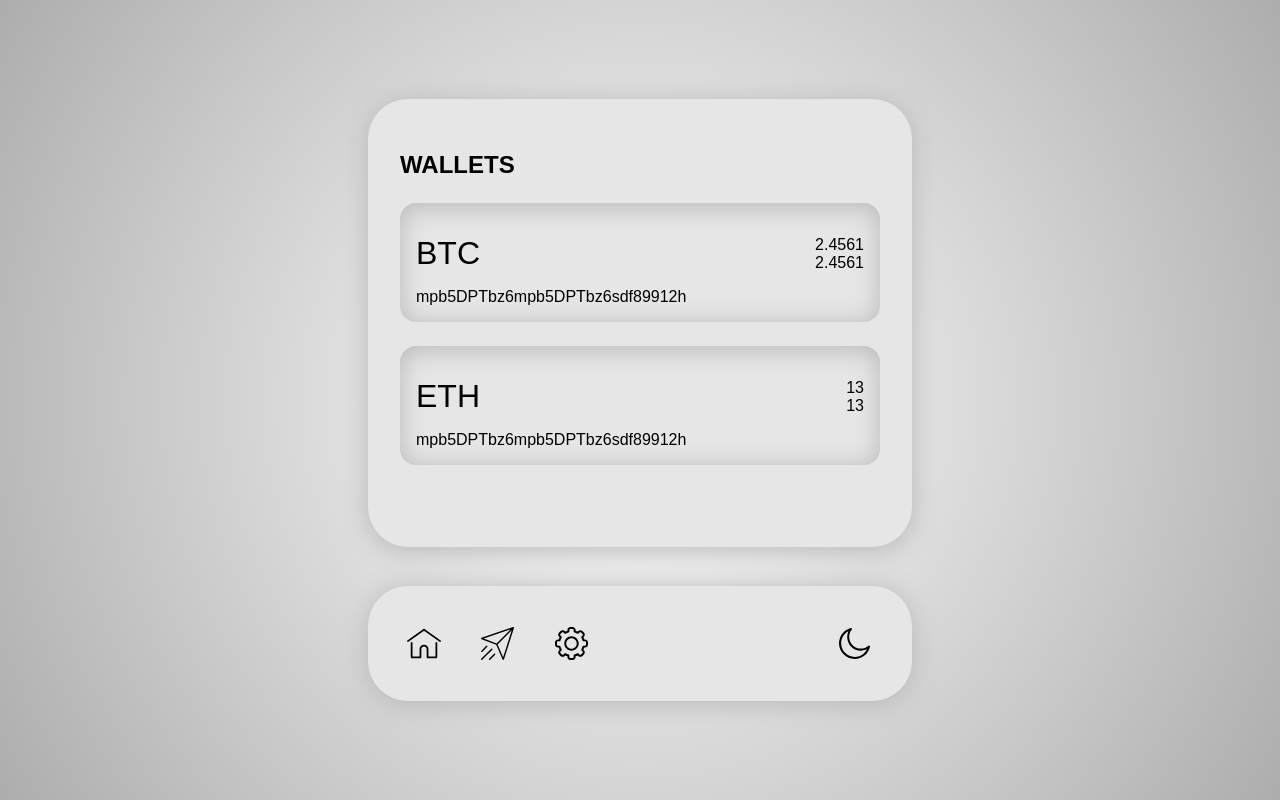
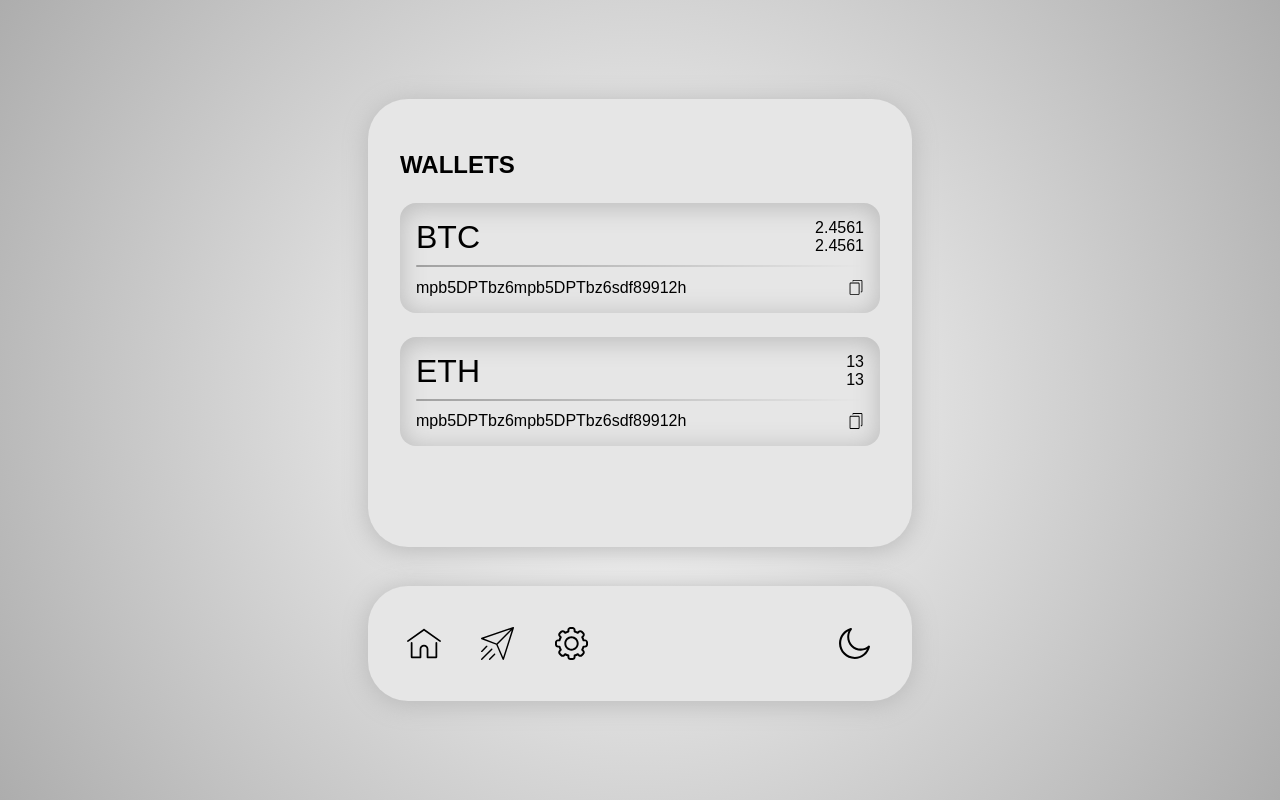
Before and after one commit to NotEternal/bitcoinWallet, a React (Create React App) app: page / in a window 1280 px wide. Built offline with nearby package versions, Linux system fonts and the light colour scheme; a web font is replaced by a local one.

Commit message:
Improved wallet item UI. Added copy functional.

```diff
--- a/src/images/index.js
+++ b/src/images/index.js
@@ -5,6 +5,7 @@ import sun from './sun.svg';
 import moon from './moon.svg';
 import btc from './btc.svg';
 import dollar from './dollar.svg';
+import copy from './copy.svg';
 
 const Icons = {
   home,
@@ -14,6 +15,7 @@ const Icons = {
   moon,
   btc,
   dollar,
+  copy,
 };
 
 export default Icons;
--- a/src/pages/Wallets/WalletItem.jsx
+++ b/src/pages/Wallets/WalletItem.jsx
@@ -1,5 +1,19 @@
+import { useState, useRef } from 'react';
+import Icons from '../../images';
+
 export const WalletItem = (props) => {
   const { ticker, address, balance, shortAddress } = props;
+  const [isCopied, setIsCopied] = useState('');
+  const textAreaRef = useRef(null);
+
+  const onCopy = (event) => {
+    textAreaRef.current.select();
+    document.execCommand('copy');
+    event.target.focus();
+
+    setIsCopied(true);
+    setTimeout(() => setIsCopied(false), 600);
+  };
 
   const partOfTheAddress =
     address.substr(0, 4) + // 4 chars
@@ -20,16 +34,27 @@ export const WalletItem = (props) => {
 
   return (
     <div className="wallet-item">
-      <p className="wallet-item__header">
+      <div className="wallet-item__header">
         <span className="wallet-item__ticker">{ticker.toUpperCase()}</span>{' '}
-        <div className="wallet-item__balance-wrapper">
+        <span className="wallet-item__balance-wrapper">
           <span className="wallet-item__crypto">{fixBalance()}</span>
           <span className="wallet-item__fiat">{fixBalance()}</span>
-        </div>
-      </p>
+        </span>
+      </div>
 
       <span className="wallet-item__address">
+        <form>
+          <textarea ref={textAreaRef} defaultValue={address} />
+        </form>
+
         {shortAddress ? partOfTheAddress : address}
+
+        {document.queryCommandSupported('copy') && (
+          <button className="wallet-item__copy-button" onClick={onCopy}>
+            {isCopied && <span className="wallet-item__copy-tip">Copied!</span>}
+            <img src={Icons.copy} alt="copy icon" />
+          </button>
+        )}
       </span>
     </div>
   );
--- a/src/pages/Wallets/index.css
+++ b/src/pages/Wallets/index.css
@@ -10,9 +10,22 @@
 }
 
 .wallet-item__header {
+  position: relative;
+  margin-bottom: 1.4em;
   display: flex;
-  align-items: center;
   justify-content: space-between;
+}
+
+.wallet-item__header::after {
+  content: '';
+  position: absolute;
+  bottom: -0.7em;
+  left: 0;
+  height: 2px;
+  width: 100%;
+  border-radius: 1em;
+  opacity: 0.3;
+  background: linear-gradient(to right, var(--color), transparent);
 }
 
 .wallet-item__ticker {
@@ -23,3 +36,45 @@
   display: flex;
   flex-direction: column;
 }
+
+.wallet-item__address {
+  display: flex;
+  justify-content: space-between;
+  align-items: center;
+}
+
+.wallet-item__address form {
+  position: absolute;
+  top: 0;
+  left: 0;
+  opacity: 0;
+}
+
+.wallet-item__copy-button {
+  position: relative;
+  display: flex;
+  align-items: center;
+  justify-content: center;
+  width: 1em;
+  height: 1em;
+  border: none;
+  background-color: transparent;
+}
+
+.wallet-item__copy-tip {
+  position: absolute;
+  left: 50%;
+  top: -190%;
+  transform: translateX(-50%);
+  padding: 0.3em 0.6em;
+  font-size: 0.9em;
+  border-radius: 0.7em;
+  box-shadow: var(--general-shadow);
+  background-color: var(--background-color);
+  color: var(--color);
+}
+
+.wallet-item__copy-button img {
+  width: 0.97em;
+  height: 0.97em;
+}
```
Also changed, not shown: src/images/copy.svg (added).
